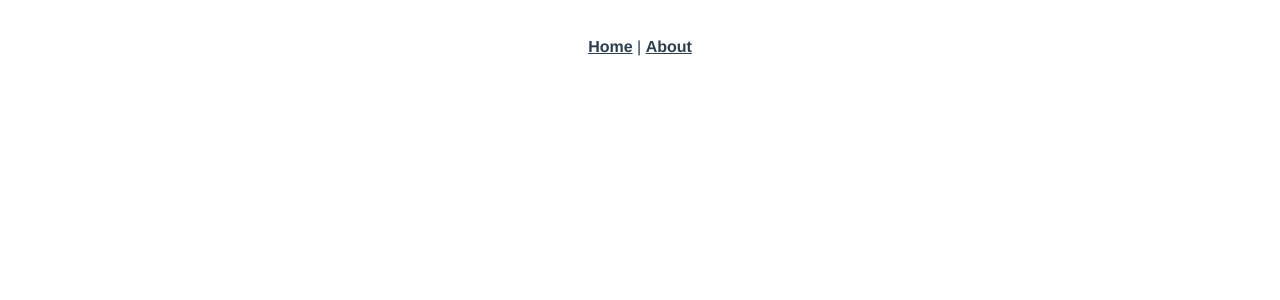
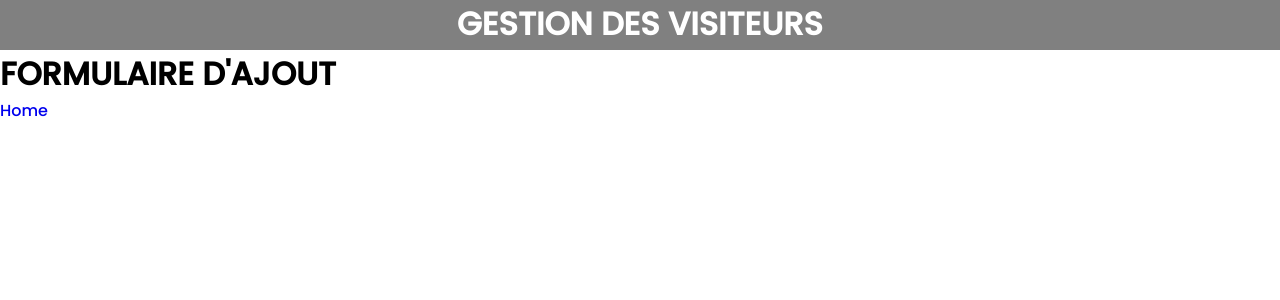
Before and after one commit to Rkiller44/visiteur, a Vue app: page /Ajout in a window 1280 px wide. Before the commit this address had no page. Shown: the top 300 px of the page. Built offline with nearby package versions, Linux system fonts and the light colour scheme.

Commit message:
config router

```diff
--- a/src/App.vue
+++ b/src/App.vue
@@ -1,30 +1,36 @@
 <template>
-  <nav>
-    <router-link to="/">Home</router-link> |
-    <router-link to="/about">About</router-link>
-  </nav>
-  <router-view/>
+  <div class="top">
+    <h1>GESTION DES VISITEURS</h1>
+  </div>
+  <div id="app">
+    <router-view/>
+  </div>
 </template>
 
+
 <style>
-#app {
-  font-family: Avenir, Helvetica, Arial, sans-serif;
-  -webkit-font-smoothing: antialiased;
-  -moz-osx-font-smoothing: grayscale;
-  text-align: center;
-  color: #2c3e50;
+@font-face {
+  font-family: Font;
+  src: url(/src/assets/font/Poppins.ttf);
 }
 
-nav {
-  padding: 30px;
+* {
+  font-family: Font;
+  padding: 0;
+  margin: 0;
+  list-style: none;
+  text-decoration: none;
 }
-
-nav a {
-  font-weight: bold;
-  color: #2c3e50;
+body {
+  width: 100vw;
 }
-
-nav a.router-link-exact-active {
-  color: #42b983;
+.top {
+  background: grey;
+  color: white;
+  height: 50px;
+  width: 100%;
+  display: flex;
+  justify-content: center;
+  align-content: center;
 }
 </style>
--- a/src/components/HelloWorld.vue
+++ /dev/null
@@ -1,58 +0,0 @@
-<template>
-  <div class="hello">
-    <h1>{{ msg }}</h1>
-    <p>
-      For a guide and recipes on how to configure / customize this project,<br>
-      check out the
-      <a href="https://cli.vuejs.org" target="_blank" rel="noopener">vue-cli documentation</a>.
-    </p>
-    <h3>Installed CLI Plugins</h3>
-    <ul>
-      <li><a href="https://github.com/vuejs/vue-cli/tree/dev/packages/%40vue/cli-plugin-babel" target="_blank" rel="noopener">babel</a></li>
-      <li><a href="https://github.com/vuejs/vue-cli/tree/dev/packages/%40vue/cli-plugin-router" target="_blank" rel="noopener">router</a></li>
-    </ul>
-    <h3>Essential Links</h3>
-    <ul>
-      <li><a href="https://vuejs.org" target="_blank" rel="noopener">Core Docs</a></li>
-      <li><a href="https://forum.vuejs.org" target="_blank" rel="noopener">Forum</a></li>
-      <li><a href="https://chat.vuejs.org" target="_blank" rel="noopener">Community Chat</a></li>
-      <li><a href="https://twitter.com/vuejs" target="_blank" rel="noopener">Twitter</a></li>
-      <li><a href="https://news.vuejs.org" target="_blank" rel="noopener">News</a></li>
-    </ul>
-    <h3>Ecosystem</h3>
-    <ul>
-      <li><a href="https://router.vuejs.org" target="_blank" rel="noopener">vue-router</a></li>
-      <li><a href="https://vuex.vuejs.org" target="_blank" rel="noopener">vuex</a></li>
-      <li><a href="https://github.com/vuejs/vue-devtools#vue-devtools" target="_blank" rel="noopener">vue-devtools</a></li>
-      <li><a href="https://vue-loader.vuejs.org" target="_blank" rel="noopener">vue-loader</a></li>
-      <li><a href="https://github.com/vuejs/awesome-vue" target="_blank" rel="noopener">awesome-vue</a></li>
-    </ul>
-  </div>
-</template>
-
-<script>
-export default {
-  name: 'HelloWorld',
-  props: {
-    msg: String
-  }
-}
-</script>
-
-<!-- Add "scoped" attribute to limit CSS to this component only -->
-<style scoped>
-h3 {
-  margin: 40px 0 0;
-}
-ul {
-  list-style-type: none;
-  padding: 0;
-}
-li {
-  display: inline-block;
-  margin: 0 10px;
-}
-a {
-  color: #42b983;
-}
-</style>
--- a/src/router/index.js
+++ b/src/router/index.js
@@ -1,5 +1,9 @@
 import { createRouter, createWebHistory } from 'vue-router'
-import HomeView from '../views/HomeView.vue'
+import HomeView from '../views/Home.vue'
+import AjoutView from '../views/Ajout.vue'
+import ListView from '../views/List.vue'
+import StatView from '../views/Stat.vue'
+
 
 const routes = [
   {
@@ -8,12 +12,19 @@ const routes = [
     component: HomeView
   },
   {
-    path: '/about',
-    name: 'about',
-    // route level code-splitting
-    // this generates a separate chunk (about.[hash].js) for this route
-    // which is lazy-loaded when the route is visited.
-    component: () => import(/* webpackChunkName: "about" */ '../views/AboutView.vue')
+    path: '/Ajout',
+    name: 'ajout',
+    component: AjoutView
+  },
+  {
+    path: '/List',
+    name: 'list',
+    component: ListView
+  },
+  {
+    path: '/Stat',
+    name: 'stat',
+    component: StatView
   }
 ]
 
--- a/src/views/AboutView.vue
+++ /dev/null
@@ -1,5 +0,0 @@
-<template>
-  <div class="about">
-    <h1>This is an about page</h1>
-  </div>
-</template>
--- /dev/null
+++ b/src/views/Ajout.vue
@@ -0,0 +1,15 @@
+<template>
+    <h1>FORMULAIRE D'AJOUT</h1>
+    <router-link to="/">Home</router-link>
+</template>
+
+<script>
+
+
+export default {
+  name: 'Ajout',
+  components: {
+
+  }
+}
+</script>
--- /dev/null
+++ b/src/views/Home.vue
@@ -0,0 +1,33 @@
+<template>
+  <div>
+    <nav class="containt">
+      <div class="nav1">
+        <router-link to="/ajout">Ajout</router-link>
+      </div>
+      <div class="nav1">
+        <router-link to="/list">Liste</router-link>
+      </div>
+      <div class="nav1">
+        <router-link to="/stat">Statistique</router-link>
+      </div>
+    </nav>
+  </div>
+</template>
+
+
+<script>
+
+
+export default {
+  name: 'Home',
+  components: {
+
+  }
+}
+</script>
+
+
+<style>
+
+
+</style>
--- a/src/views/HomeView.vue
+++ /dev/null
@@ -1,18 +0,0 @@
-<template>
-  <div class="home">
-    <img alt="Vue logo" src="../assets/logo.png">
-    <HelloWorld msg="Welcome to Your Vue.js App"/>
-  </div>
-</template>
-
-<script>
-
-import HelloWorld from '@/components/HelloWorld.vue'
-
-export default {
-  name: 'HomeView',
-  components: {
-    HelloWorld
-  }
-}
-</script>
--- /dev/null
+++ b/src/views/List.vue
@@ -0,0 +1,16 @@
+<template>
+    <h1>LISTE</h1>
+    <router-link to="/">Home</router-link>
+
+</template>
+
+
+<script>
+
+export default {
+  name: 'List',
+  components: {
+
+  }
+}
+</script>
--- /dev/null
+++ b/src/views/Stat.vue
@@ -0,0 +1,16 @@
+<template>
+    <h1>STATISTIQUES</h1>
+    <router-link to="/">Home</router-link>
+
+</template>
+
+<script>
+
+
+export default {
+  name: 'Stat',
+  components: {
+
+  }
+}
+</script>
```
Also changed, not shown: src/assets/font/Poppins.ttf (added), src/assets/logo.png (deleted).
